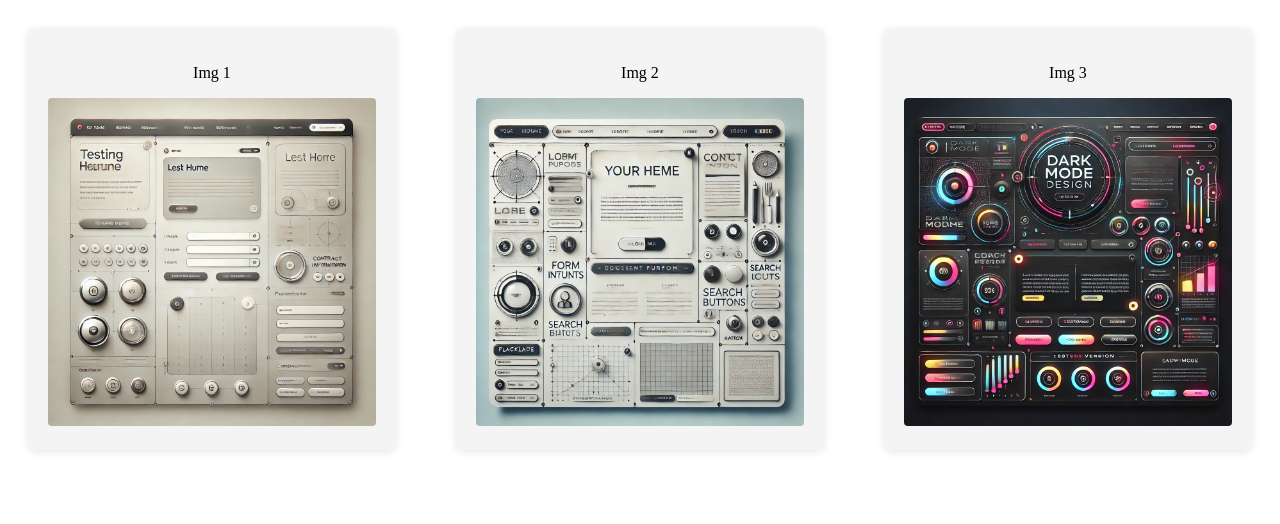
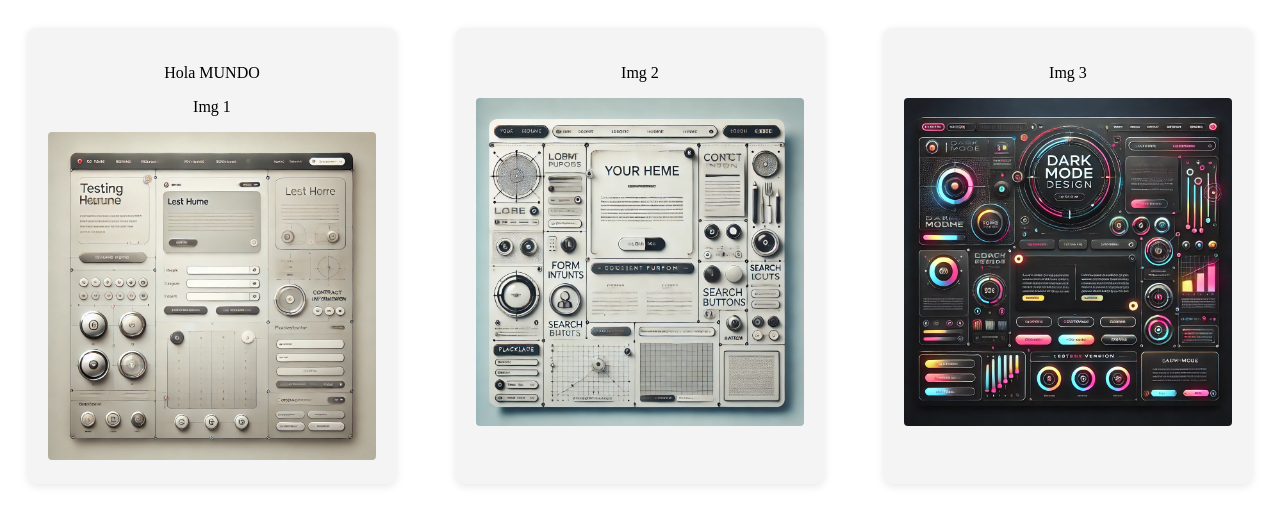
Before and after one commit to asanchezab3/DIW_UT1_Tarea_1_Sanchez_Zabalza_Aimar, a plain HTML site: page index.html in a window 1280 px wide. Drawn offline with Linux system fonts and the light colour scheme.

Commit message:
Update index.html

```diff
--- a/index.html
+++ b/index.html
@@ -11,6 +11,7 @@
 <body>
     <div class="card-container">
         <div class="card">
+             <p>Hola MUNDO</p>
             <p>Img 1</p>
             <img src="./img/img1.png" alt="img1">
         </div>
```
